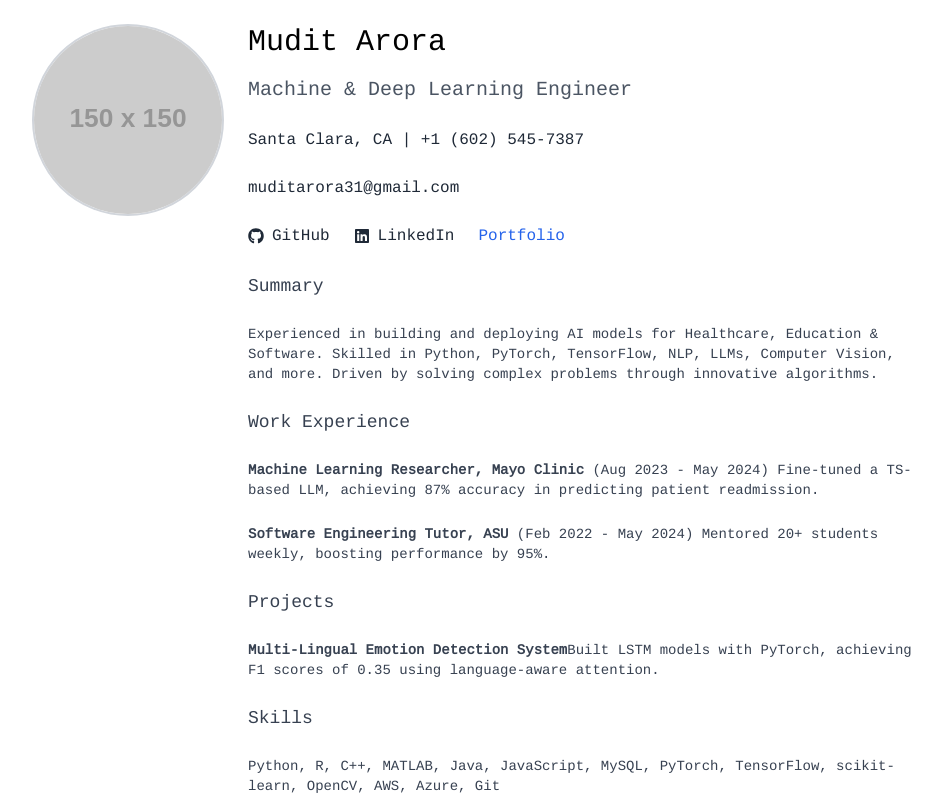
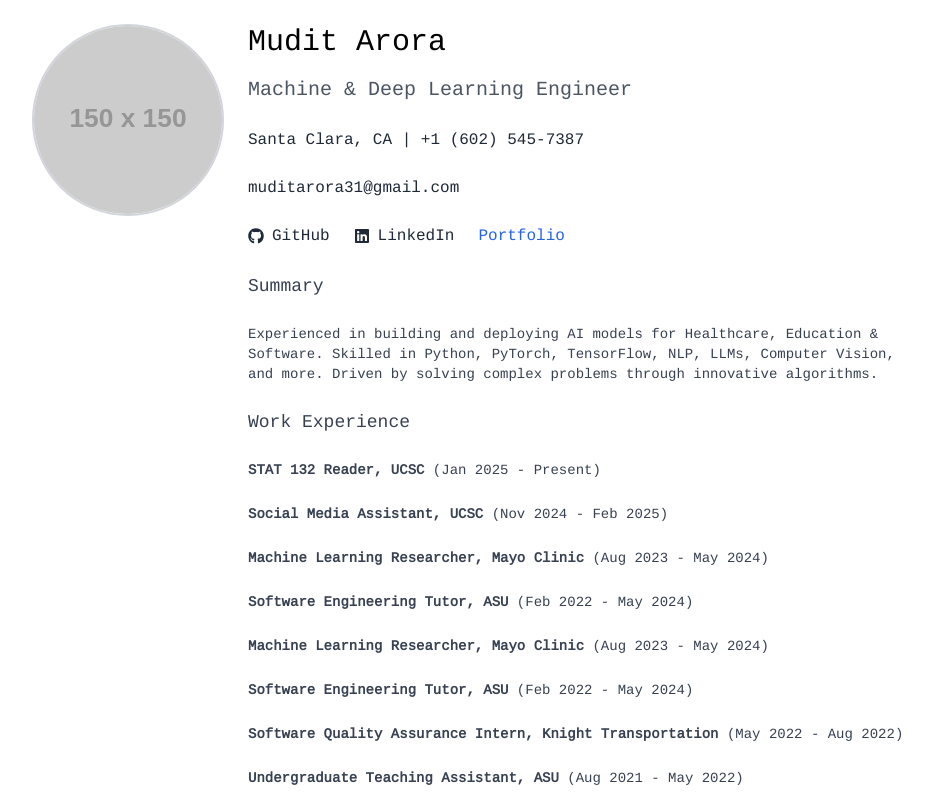
Before and after one commit to Mudit-Arora/official-website, a React (Create React App) app in the folder my-website/: page / in a window 1280 px wide. Shown: the top 800 px of the page, without its empty margins (160-1102 px from the left). Built offline with nearby package versions, Linux system fonts and the light colour scheme.

Commit message:
work exp

```diff
--- a/my-website/src/App.js
+++ b/my-website/src/App.js
@@ -78,13 +78,30 @@
 
             <h3 className="text-lg mb-2">Work Experience</h3>
             <p className="text-sm">
+              <strong>STAT 132 Reader, UCSC</strong> (Jan 2025 - Present)
+            </p>
+            <p className="text-sm">
+              <strong>Social Media Assistant, UCSC</strong> (Nov 2024 - Feb 2025)
+            </p>
+            <p className="text-sm">
               <strong>Machine Learning Researcher, Mayo Clinic</strong> (Aug 2023 - May 2024)
-              Fine-tuned a TS-based LLM, achieving 87% accuracy in predicting patient readmission.
             </p>
             <p className="text-sm">
               <strong>Software Engineering Tutor, ASU</strong> (Feb 2022 - May 2024)
-              Mentored 20+ students weekly, boosting performance by 95%.
             </p>
+            <p className="text-sm">
+              <strong>Machine Learning Researcher, Mayo Clinic</strong> (Aug 2023 - May 2024)
+            </p>
+            <p className="text-sm">
+              <strong>Software Engineering Tutor, ASU</strong> (Feb 2022 - May 2024)
+            </p>
+            <p className="text-sm">
+              <strong>Software Quality Assurance Intern, Knight Transportation</strong> (May 2022 - Aug 2022)
+            </p>
+            <p className="text-sm">
+              <strong>Undergraduate Teaching Assistant, ASU</strong> (Aug 2021 - May 2022)
+            </p>
+
 
             <h3 className="text-lg mb-2">Projects</h3>
             <p className="text-sm">
```
